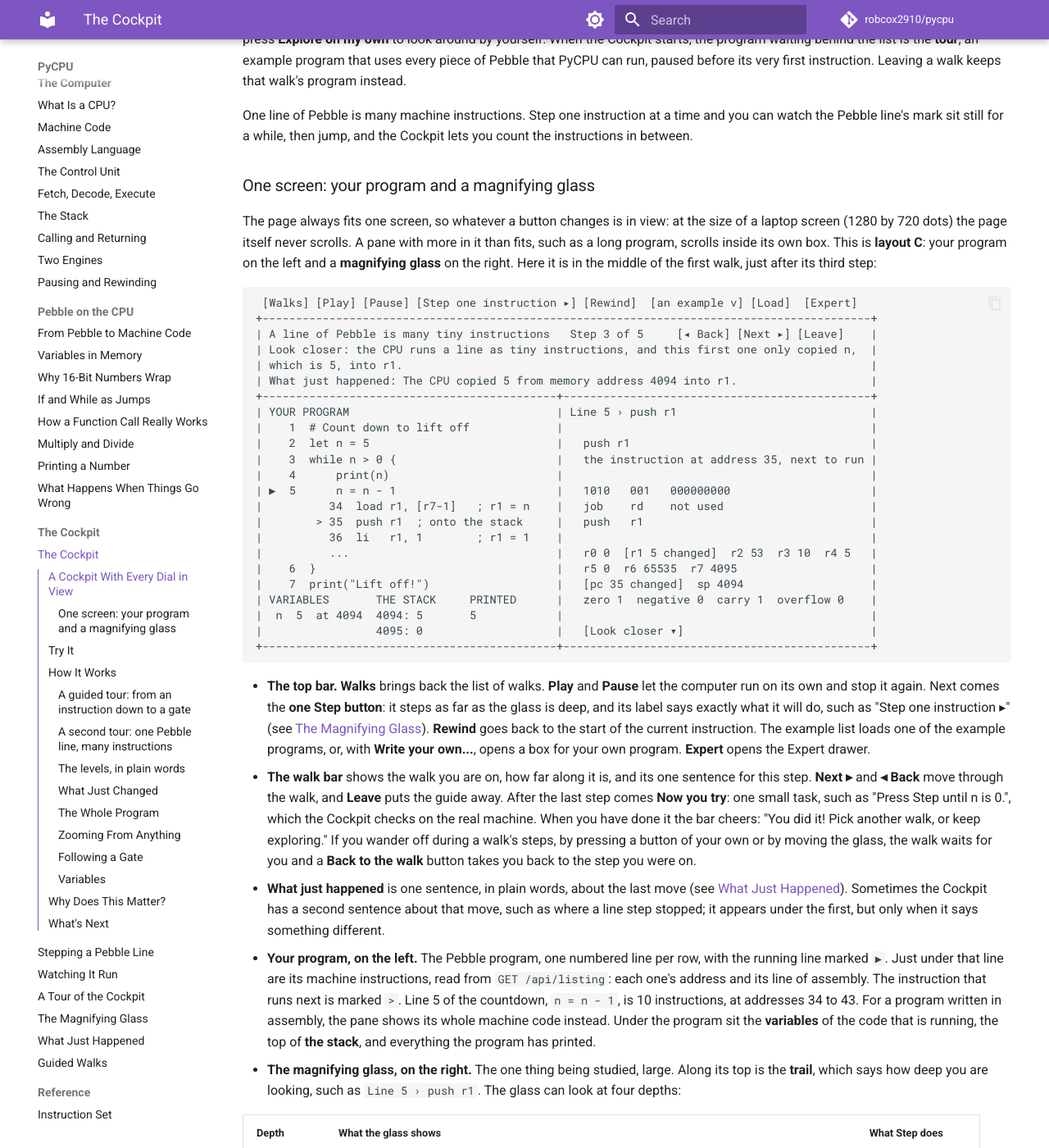
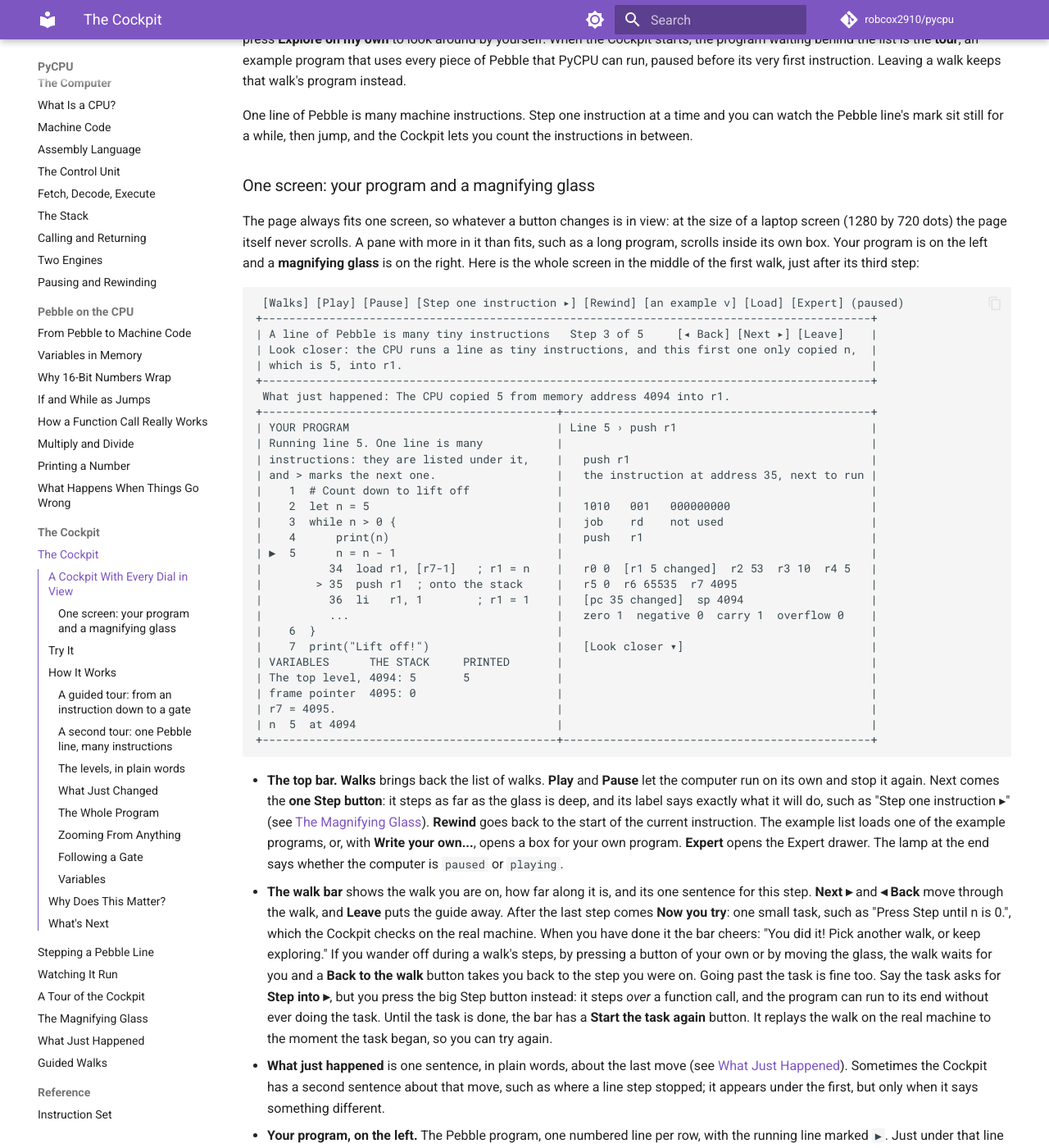
Before and after one commit to robcox2910/pycpu, an MkDocs documentation site: the page built from docs/concepts/the-cockpit.md, in a window 1280 px wide and 1400 px high, scrolled down 458 px. Shown: the whole window at 82% size. Built offline with MkDocs 1.6.1 and Material for MkDocs 9.7.7, drawn with Linux system fonts in a browser that asks for light colours; comment, search, counter and statistics services are not loaded; some of the changed text lies outside the part shown.

Commit message:
fix: start a walk's task again, and draw the Cockpit page as it is
Co-Authored-By: Claude Opus 5.5 <noreply@anthropic.com>

````diff
--- a/docs/concepts/the-cockpit.md
+++ b/docs/concepts/the-cockpit.md
@@ -29,33 +29,39 @@ you count the instructions in between.
 
 The page always fits one screen, so whatever a button changes is in view: at the size
 of a laptop screen (1280 by 720 dots) the page itself never scrolls. A pane with more
-in it than fits, such as a long program, scrolls inside its own box. This is
-**layout C**: your program on the left and a **magnifying glass** on the right. Here
-it is in the middle of the first walk, just after its third step:
+in it than fits, such as a long program, scrolls inside its own box. Your program is
+on the left and a **magnifying glass** is on the right. Here is the whole screen in the
+middle of the first walk, just after its third step:
 
 ```text
- [Walks] [Play] [Pause] [Step one instruction ▸] [Rewind]  [an example v] [Load]  [Expert]
+ [Walks] [Play] [Pause] [Step one instruction ▸] [Rewind] [an example v] [Load] [Expert] (paused)
 +-------------------------------------------------------------------------------------------+
 | A line of Pebble is many tiny instructions   Step 3 of 5     [◂ Back] [Next ▸] [Leave]    |
 | Look closer: the CPU runs a line as tiny instructions, and this first one only copied n,  |
 | which is 5, into r1.                                                                      |
-| What just happened: The CPU copied 5 from memory address 4094 into r1.                    |
++-------------------------------------------------------------------------------------------+
+ What just happened: The CPU copied 5 from memory address 4094 into r1.
 +--------------------------------------------+----------------------------------------------+
 | YOUR PROGRAM                               | Line 5 › push r1                             |
+| Running line 5. One line is many           |                                              |
+| instructions: they are listed under it,    |   push r1                                    |
+| and > marks the next one.                  |   the instruction at address 35, next to run |
 |    1  # Count down to lift off             |                                              |
-|    2  let n = 5                            |   push r1                                    |
-|    3  while n > 0 {                        |   the instruction at address 35, next to run |
-|    4      print(n)                         |                                              |
-| ▶  5      n = n - 1                        |   1010   001   000000000                     |
-|          34  load r1, [r7-1]   ; r1 = n    |   job    rd    not used                      |
-|        > 35  push r1  ; onto the stack     |   push   r1                                  |
-|          36  li   r1, 1        ; r1 = 1    |                                              |
-|          ...                               |   r0 0  [r1 5 changed]  r2 53  r3 10  r4 5   |
-|    6  }                                    |   r5 0  r6 65535  r7 4095                    |
-|    7  print("Lift off!")                   |   [pc 35 changed]  sp 4094                   |
-| VARIABLES       THE STACK     PRINTED      |   zero 1  negative 0  carry 1  overflow 0    |
-|  n  5  at 4094  4094: 5       5            |                                              |
-|                 4095: 0                    |   [Look closer ▾]                            |
+|    2  let n = 5                            |   1010   001   000000000                     |
+|    3  while n > 0 {                        |   job    rd    not used                      |
+|    4      print(n)                         |   push   r1                                  |
+| ▶  5      n = n - 1                        |                                              |
+|          34  load r1, [r7-1]   ; r1 = n    |   r0 0  [r1 5 changed]  r2 53  r3 10  r4 5   |
+|        > 35  push r1  ; onto the stack     |   r5 0  r6 65535  r7 4095                    |
+|          36  li   r1, 1        ; r1 = 1    |   [pc 35 changed]  sp 4094                   |
+|          ...                               |   zero 1  negative 0  carry 1  overflow 0    |
+|    6  }                                    |                                              |
+|    7  print("Lift off!")                   |   [Look closer ▾]                            |
+| VARIABLES      THE STACK     PRINTED       |                                              |
+| The top level, 4094: 5       5             |                                              |
+| frame pointer  4095: 0                     |                                              |
+| r7 = 4095.                                 |                                              |
+| n  5  at 4094                              |                                              |
 +--------------------------------------------+----------------------------------------------+
 ```
 
@@ -65,7 +71,8 @@ it is in the middle of the first walk, just after its third step:
   as "Step one instruction ▸" (see [The Magnifying Glass](the-magnifying-glass.md)).
   **Rewind** goes back to the start of the current instruction. The example list loads
   one of the example programs, or, with **Write your own...**, opens a box for your own
-  program. **Expert** opens the Expert drawer.
+  program. **Expert** opens the Expert drawer. The lamp at the end says whether the
+  computer is `paused` or `playing`.
 - **The walk bar** shows the walk you are on, how far along it is, and its one sentence
   for this step. **Next ▸** and **◂ Back** move through the walk, and **Leave** puts the
   guide away. After the last step comes **Now you try**: one small task, such as "Press
@@ -73,7 +80,11 @@ it is in the middle of the first walk, just after its third step:
   it the bar cheers: "You did it! Pick another walk, or keep exploring." If you wander
   off during a walk's steps, by pressing a button of your own or by moving the glass,
   the walk waits for you and a **Back to the walk** button takes you back to the
-  step you were on.
+  step you were on. Going past the task is fine too. Say the task asks for
+  **Step into ▸**, but you press the big Step button instead: it steps *over* a
+  function call, and the program can run to its end without ever doing the task. Until
+  the task is done, the bar has a **Start the task again** button. It replays the walk
+  on the real machine to the moment the task began, so you can try again.
 - **What just happened** is one sentence, in plain words, about the last move (see
   [What Just Happened](what-just-happened.md)). Sometimes the Cockpit has a second
   sentence about that move, such as where a line step stopped; it appears under the
@@ -520,7 +531,7 @@ whole page is one grid exactly as tall as the browser window (`height: 100vh`, w
 `overflow: hidden`, so it cannot scroll. Each pane has `overflow: auto` instead, so a
 long program scrolls inside its own box and nothing else moves. Under 44rem wide (about
 a phone held upright) the two halves stack into one column, with the glass above the
-program, so the effect of a step is still at the top. It draws layout C from the
+program, so the effect of a step is still at the top. It draws the screen from the
 picture every route answers with:
 
 - **The walks list** comes from `GET /api/walks`. Choosing a walk sends
@@ -541,9 +552,9 @@ picture every route answers with:
   Every picture carries `program`, a count the session adds one to on every load, and
   the listing carries the `program` it was made for; when the two differ, the page
   fetches the listing again, so it never shows a program that is not loaded. Every
-  other picture only moves the marks: `▶` on `pebble.line`, that line's instructions
-  (every row whose `pebble_line` is the running line) under it, and `>` on the current
-  instruction (none once the machine has halted, because nothing runs next). Above the
+  picture then redraws the program pane from that one listing, with `▶` on
+  `pebble.line`, that line's instructions (every row whose `pebble_line` is the running
+  line) under it, and `>` on the current instruction (none once the machine has halted, because nothing runs next). Above the
   program, a sentence says what is happening ("Running line 18", "Inside a ready-made
   routine", or, once halted, how the run ended). Under it come `variables` (a name whose
   `hidden` is true is dim, with a title saying the compiler made it), the `stack` cells
````
Also changed, not shown: src/pycpu/cockpit/page.html (+24 -4 lines), 1 other file.
